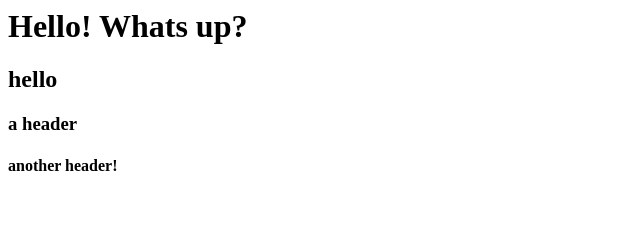
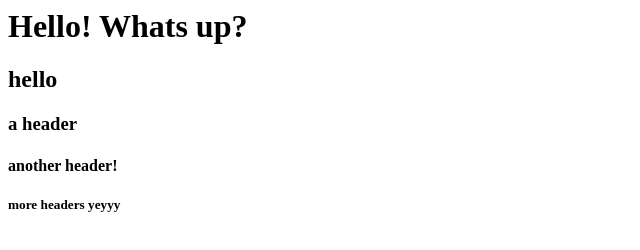
Before and after one commit to TeresaRem/kent_example_repo, a plain HTML site: page index.html in a window 1280 px wide. Shown: the full height of the page, 0-640 px from the left. Drawn offline with Linux system fonts and the light colour scheme.

Commit message:
added another header feature complete

```diff
--- a/index.html
+++ b/index.html
@@ -5,5 +5,6 @@
         <h2> hello</h2>
         <h3>a header</h3>
         <h4>another header!</h4>
+        <h5>more headers yeyyy</h5>
     </body>
 </html>
```
